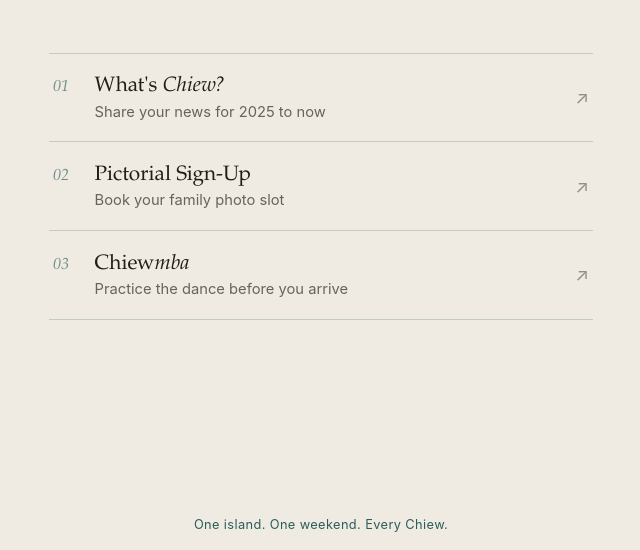
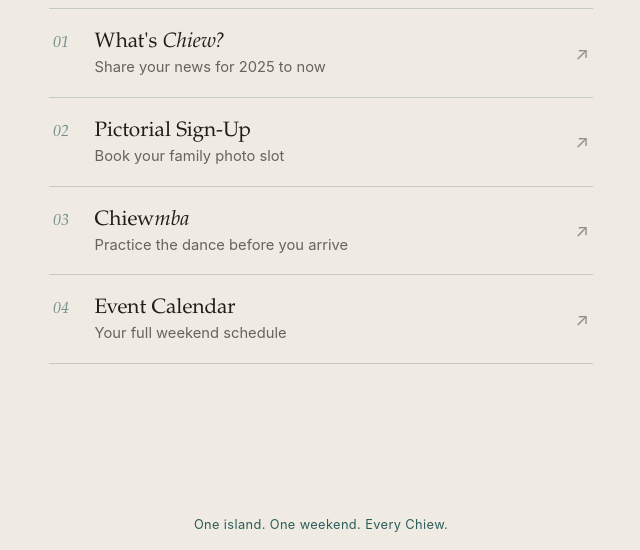
Before and after one commit to jnpkwan/Chiew_2026, a plain HTML site: page Links.html in a window 1280 px wide. Shown: the part 250-800 px from the top of the page, without its empty margins (319-959 px from the left). Drawn offline with Linux system fonts and the light colour scheme.

Commit message:
Add files via upload

```diff
--- a/Links.html
+++ b/Links.html
@@ -145,6 +145,14 @@
       </span>
       <span class="route-arrow">↗</span>
     </a>
+    <a href="https://jnpkwan.github.io/Chiew_2026/index.html" target="_blank" rel="noopener">
+      <span class="num">04</span>
+      <span class="route-body">
+        <p class="route-title">Event Calendar</p>
+        <p class="route-desc">Your full weekend schedule</p>
+      </span>
+      <span class="route-arrow">↗</span>
+    </a>
   </nav>
 </main>
 
```
